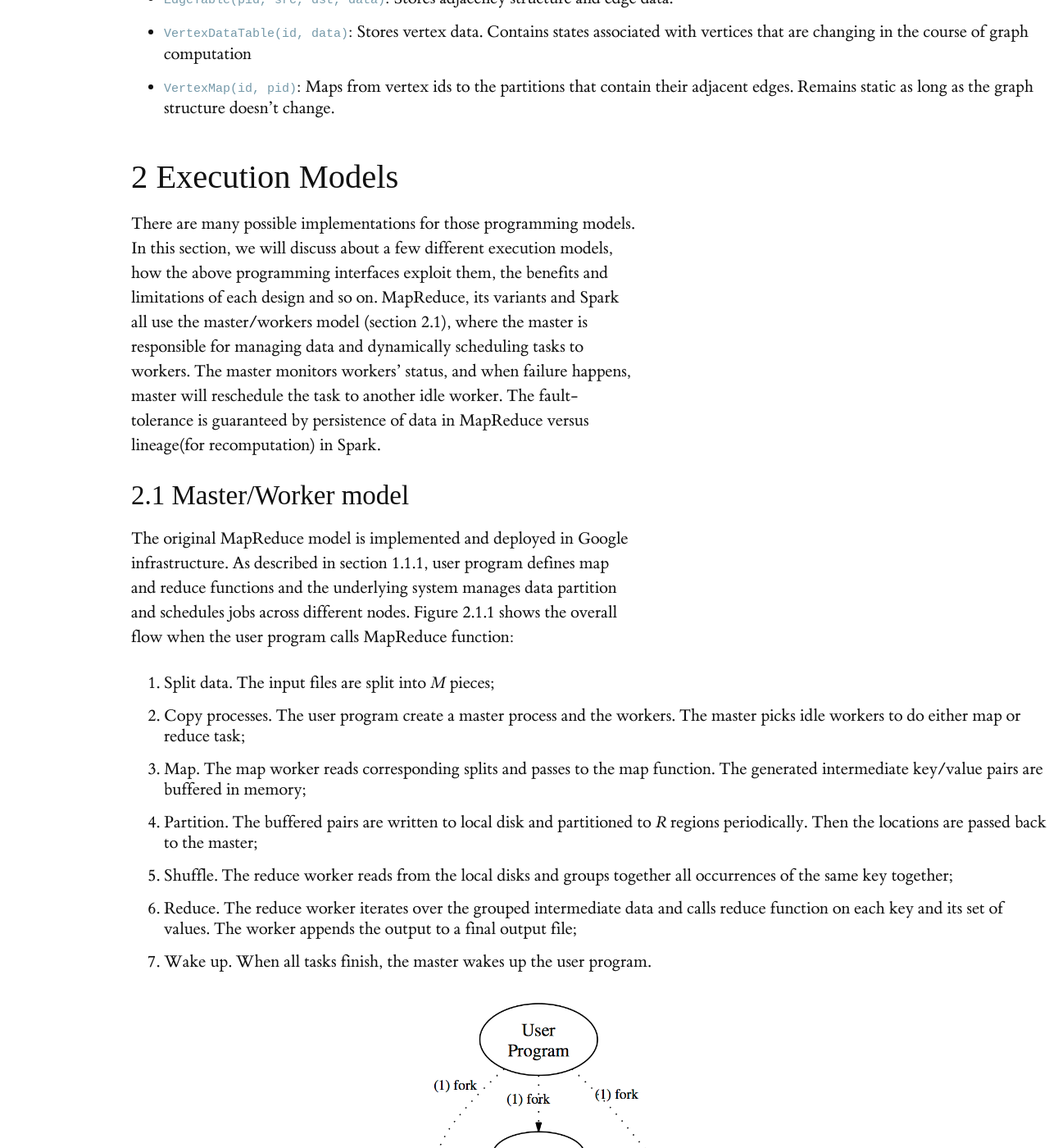
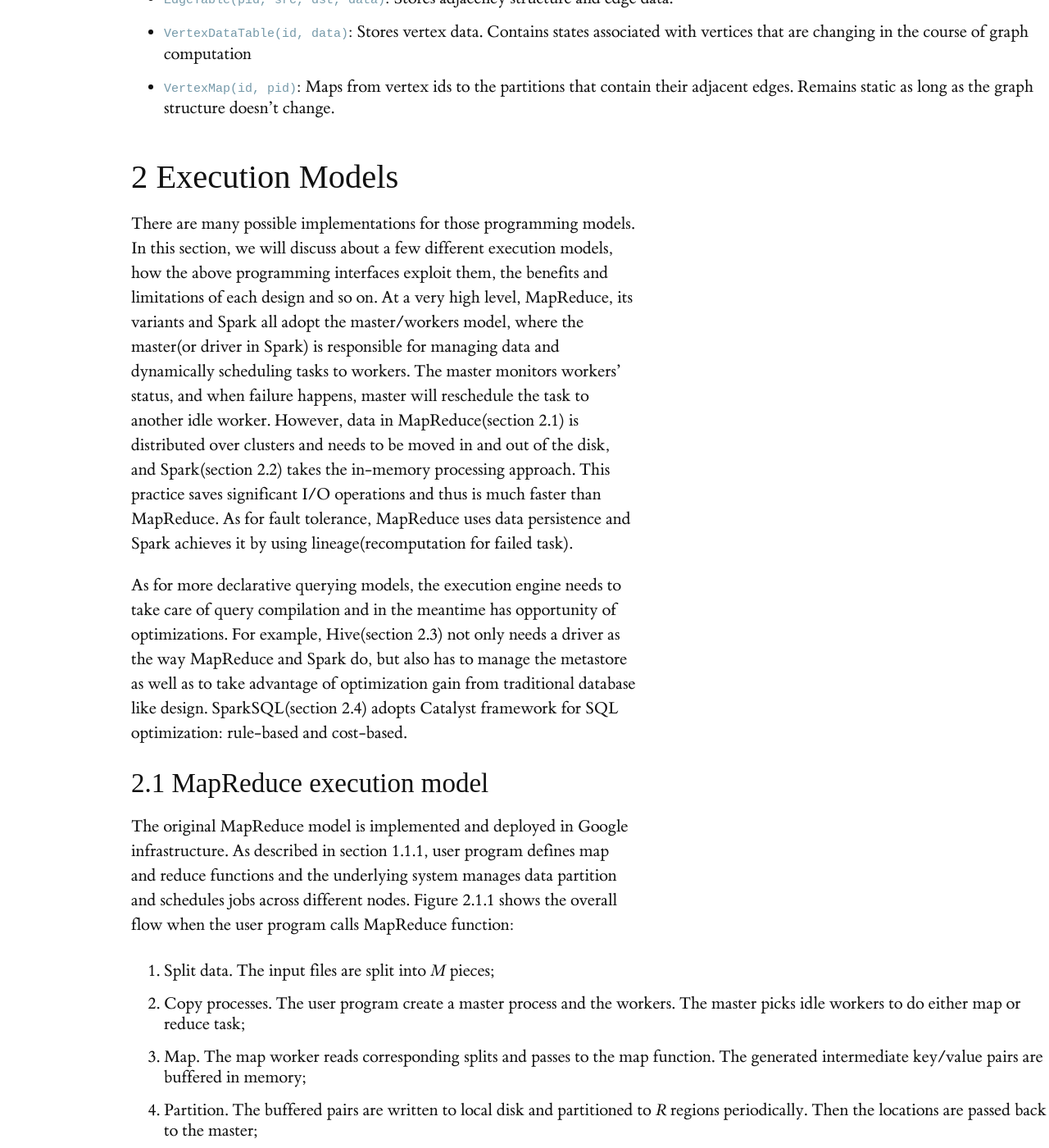
Before and after one commit to heathermiller/dist-prog-book, a Jekyll site: the page built from chapter/8/big-data.md, in a window 1280 px wide and 1400 px high, scrolled down 28499 px. Shown: the whole window at 82% size. Built offline with Jekyll 4.4.1, drawn with Linux system fonts in a browser that asks for light colours; some web fonts are replaced; formulas are drawn with MathJax 3; some of the changed text lies outside the part shown.

Commit message:
update execution

```diff
--- a/chapter/8/big-data.md
+++ b/chapter/8/big-data.md
@@ -512,11 +512,12 @@ The GraphX RDG structure implements a vertex-cut representation of a graph using
 
 
 ## 2 Execution Models
-There are many possible implementations for those programming models. In this section, we will discuss about a few different execution models, how the above programming interfaces exploit them, the benefits and limitations of each design and so on. MapReduce, its variants and Spark all use the master/workers model (section 2.1), where the master is responsible for managing data and dynamically scheduling tasks to workers. The master monitors workers' status, and when failure happens, master will reschedule the task to another idle worker. The fault-tolerance is guaranteed by persistence of data in MapReduce versus lineage(for recomputation) in Spark.
+There are many possible implementations for those programming models. In this section, we will discuss about a few different execution models, how the above programming interfaces exploit them, the benefits and limitations of each design and so on. At a very high level, MapReduce, its variants and Spark all adopt the master/workers model, where the master(or driver in Spark) is responsible for managing data and dynamically scheduling tasks to workers. The master monitors workers' status, and when failure happens, master will reschedule the task to another idle worker. However, data in MapReduce(section 2.1) is distributed over clusters and needs to be moved in and out of the disk, and Spark(section 2.2) takes the in-memory processing approach. This practice saves significant I/O operations and thus is much faster than MapReduce. As for fault tolerance, MapReduce uses data persistence and Spark achieves it by using lineage(recomputation for failed task).
+
+As for more declarative querying models, the execution engine needs to take care of query compilation and in the meantime has opportunity of optimizations. For example, Hive(section 2.3) not only needs a driver as the way MapReduce and Spark do, but also has to manage the metastore as well as to take advantage of optimization gain from traditional database like design. SparkSQL(section 2.4) adopts Catalyst framework for SQL optimization: rule-based and cost-based.
 
 
-
-### 2.1 Master/Worker model
+### 2.1 MapReduce execution model
 The original MapReduce model is implemented and deployed in Google infrastructure. As described in section 1.1.1, user program defines map and reduce functions and the underlying system manages data partition and schedules jobs across different nodes. Figure 2.1.1 shows the overall flow when the user program calls MapReduce function:
 1. Split data. The input files are split into *M* pieces;
 2. Copy processes. The user program create a master process and the workers. The master picks idle workers to do either map or reduce task;
@@ -532,10 +533,6 @@ The original MapReduce model is implemented and deployed in Google infrastructur
 <p>Figure 2.1.1 Execution overview<label for="sn-proprietary-monotype-bembo" class="margin-toggle sidenote-number"></label><input type="checkbox" id="sn-proprietary-monotype-bembo" class="margin-toggle"/><span class="sidenote">from original MapReduce paper {%cite dean2008mapreduce --file big-data%}</span></p>
 
 At step 4 and 5, the intermediate dataset is written to the disk by map worker and then read from the disk by reduce worker. Transferring big data chunks over network is expensive, so the data is stored on local disks of the cluster and the master tries to schedule the map task on the machine that contains the dataset or a nearby machine to minimize the network operation.
-
-There are some practices in this paper that make the model work very well in Google, one of them is **backup tasks**: when a MapReduce operation is close to completion, the master schedules backup executions of the remaining in-progress tasks ("straggler"). The task is marked as completed whenever either the primary or the backup execution completes.
-In the paper, the authors measure the performance of MapReduce on two computations running on a large cluster of machines. One computation *grep* through approximately 1TB of data. The other computation *sort* approximately 1TB of data. Both computations take in the order of a hundred seconds. In addition, the backup tasks do help largely reduce execution time. In the experiment where 200 out of 1746 tasks were intentionally killed, the scheduler was able to recover quickly and finish the whole computation for just a 5% increased time.
-Overall, the performance is very good for conceptually unrelated computations.
 
 
 ### 2.2 Spark execution model
```
